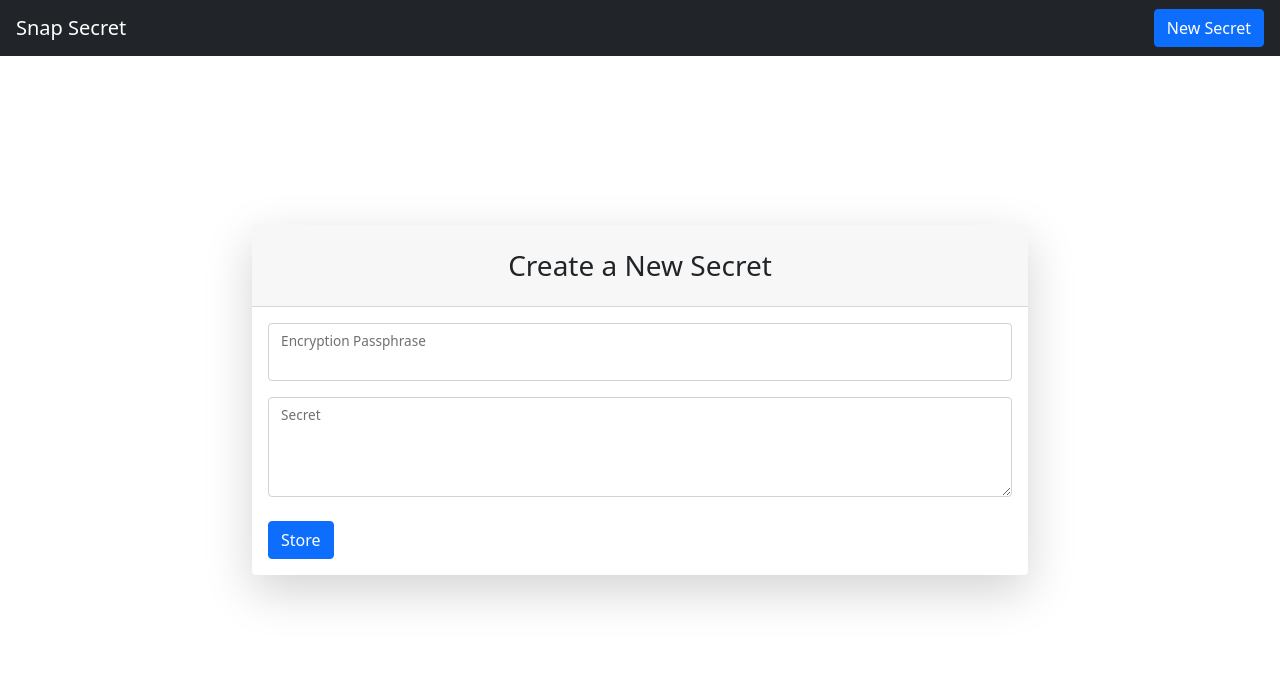
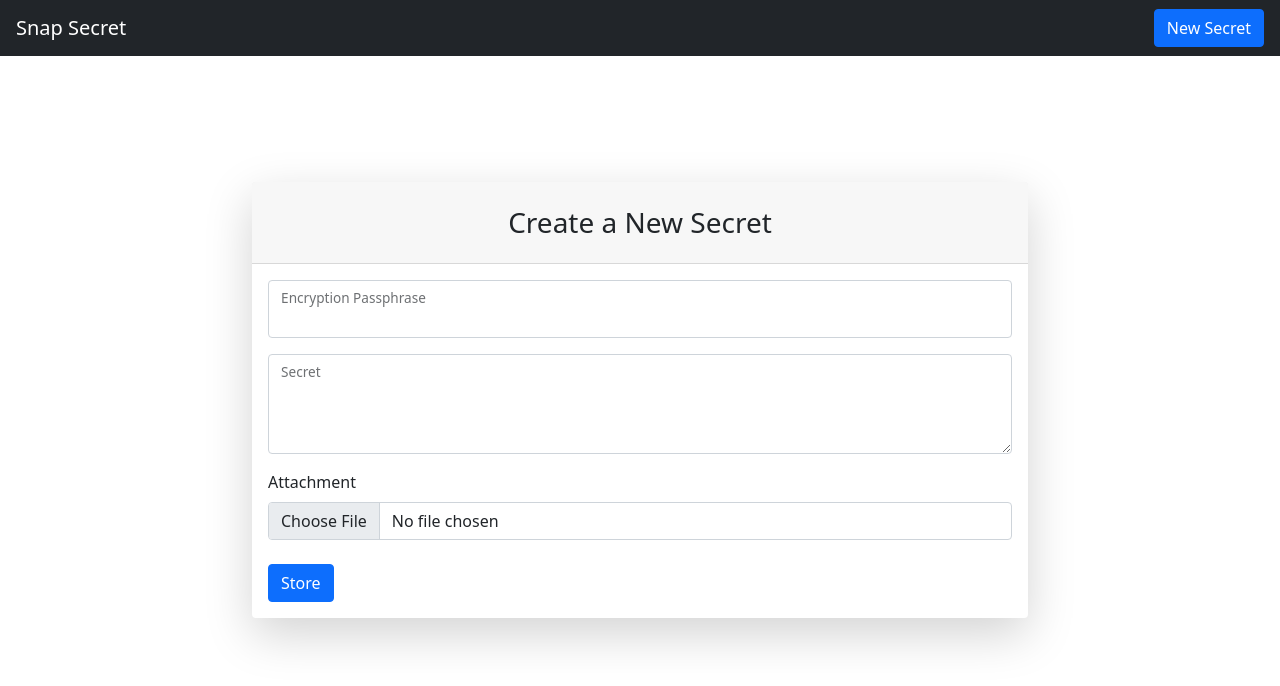
Before and after one commit to sktan/snapsecret, a Vue app in the folder frontend/: page /new in a window 1280 px wide. Shown: the top 686 px of the page. Built offline with nearby package versions, Linux system fonts and the light colour scheme; no server answers.

Commit message:
add file upload

```diff
--- a/frontend/src/views/NewSecretView.vue
+++ b/frontend/src/views/NewSecretView.vue
@@ -55,6 +55,19 @@
                                 <label for="secret">Secret</label>
                             </div>
                             <div
+                                class="mb-3"
+
+                                v-show="!encryptSuccess"
+                            >
+                                <label class="form-label" for="attachment">Attachment</label>
+                                <input
+                                    type="file"
+                                    class="form-control"
+                                    name="attachment"
+                                    @change="onFileChanged($event)"
+                                />
+                            </div>
+                            <div
                                 class="d-flex align-items-center justify-content-between mt-4 mb-0"
                             >
                                 <button
@@ -107,6 +120,7 @@ export default {
 
             password: "",
             secret: "",
+            attachment: {},
         };
     },
     methods: {
@@ -130,6 +144,18 @@ export default {
                 true,
                 ["encrypt", "decrypt"]
             );
+        },
+        onFileChanged($event) {
+            const target = $event.target;
+            const file = $event.target.files[0];
+            this.attachment = file;
+            if (target && target.files) {
+                const reader = new FileReader();
+                reader.addEventListener('load', $event => {
+                    this.attachment.data = $event.target.result;
+                });
+                reader.readAsDataURL(file);
+            }
         },
         // buffer to base64
         async bufferToBase64Async(buffer) {
@@ -161,6 +187,26 @@ export default {
             const iv = window.crypto.getRandomValues(new Uint8Array(12));
 
             const key = await this.getKey(this.password, salt);
+            let encryptedAttachmentData
+            let encryptedAttachmentName
+            if (this.attachment) {
+                encryptedAttachmentData = await window.crypto.subtle.encrypt(
+                    {
+                        name: "AES-GCM",
+                        iv: iv,
+                    },
+                    key,
+                    enc.encode(this.attachment.data)
+                );
+                encryptedAttachmentName = await window.crypto.subtle.encrypt(
+                    {
+                        name: "AES-GCM",
+                        iv: iv,
+                    },
+                    key,
+                    enc.encode(this.attachment.name)
+                );
+            }
 
             const ciphertext = await window.crypto.subtle.encrypt(
                 {
@@ -177,6 +223,10 @@ export default {
                 ),
                 salt: await this.bufferToBase64Async(salt),
                 iv: await this.bufferToBase64Async(iv),
+                attachment: {
+                    data: await this.bufferToBase64Async(encryptedAttachmentData),
+                    name: await this.bufferToBase64Async(encryptedAttachmentName),
+                },
             };
 
             try {
```
